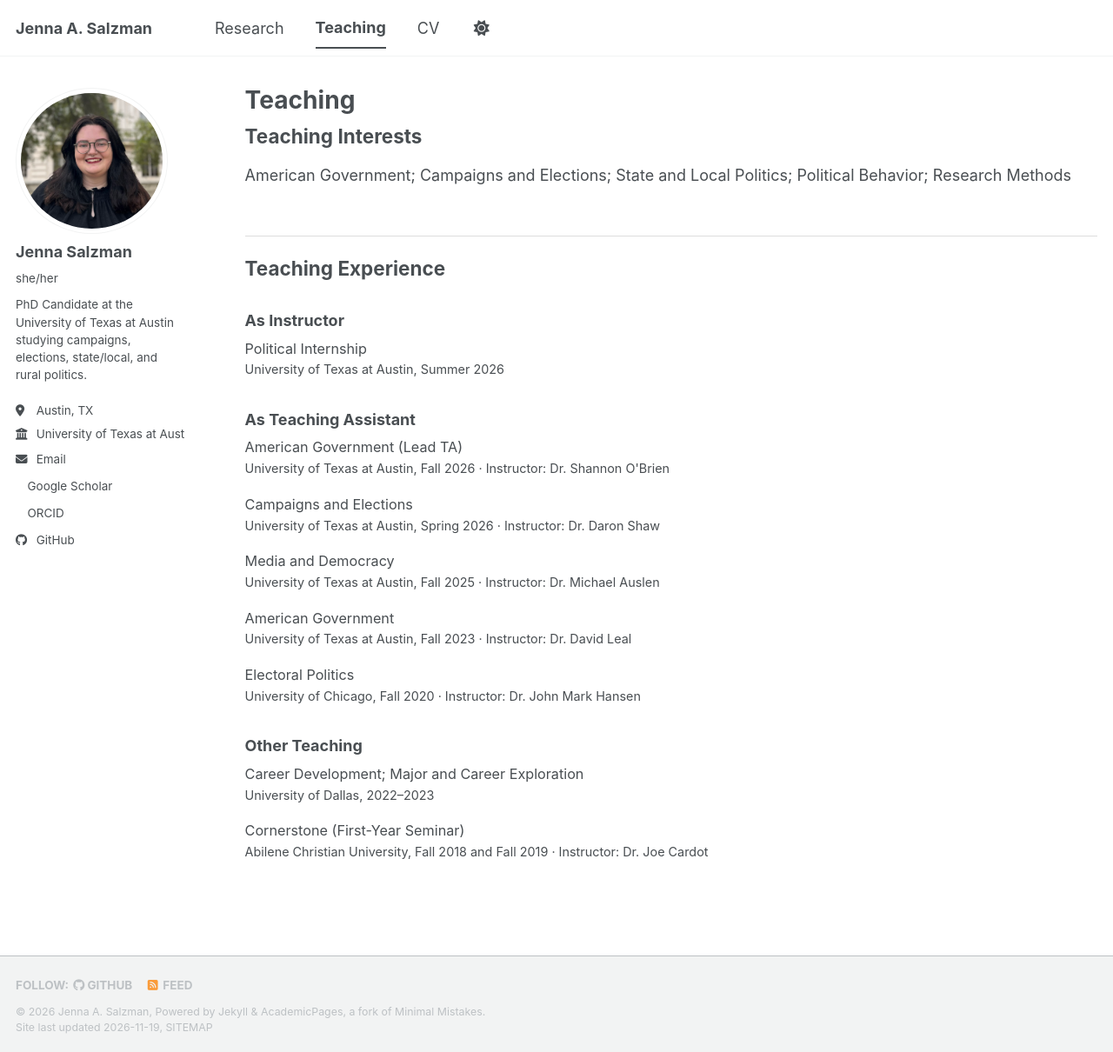
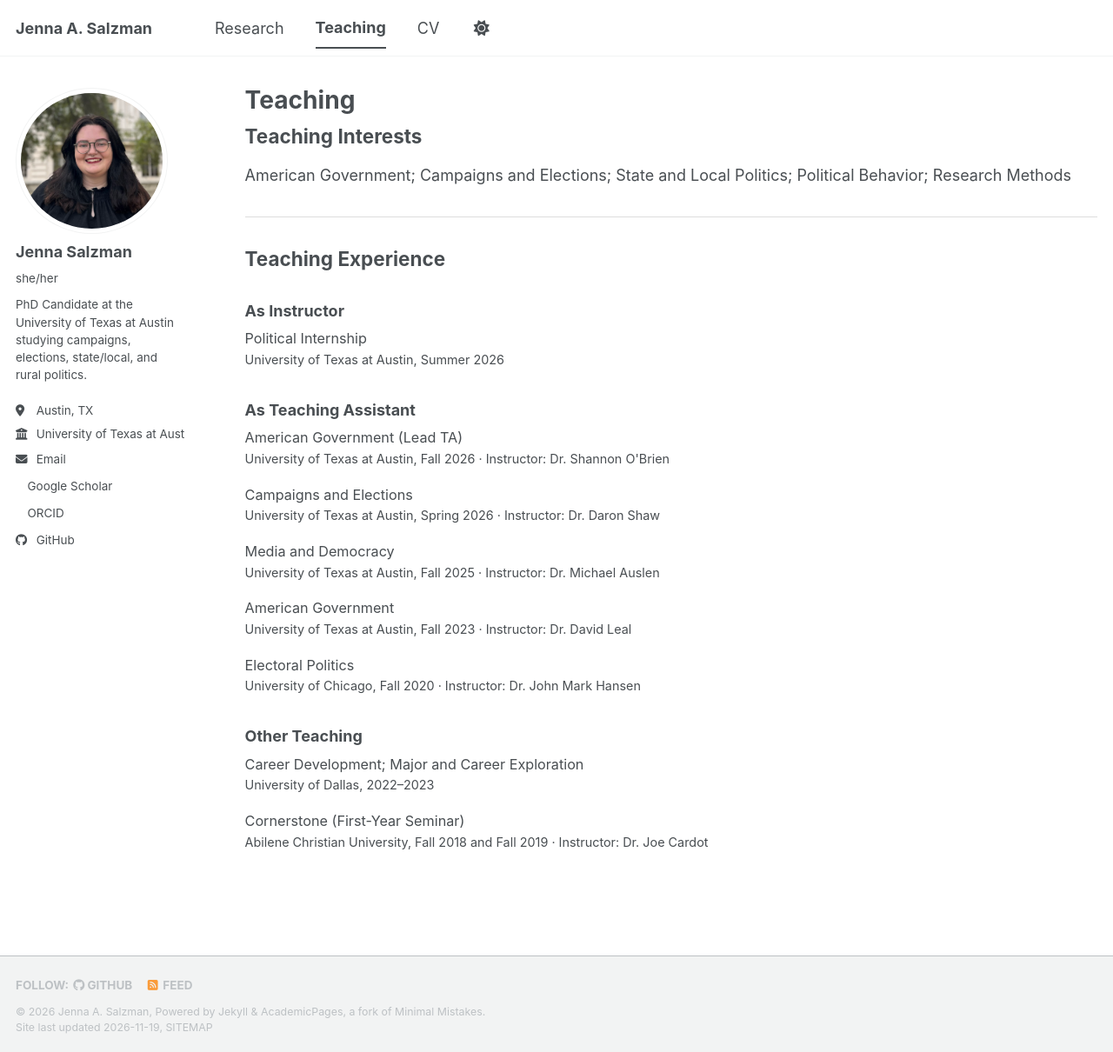
Before and after one commit to jasalzman/jasalzman.github.io, a Jekyll site: the page built from _pages/teaching.html, in a window 1280 px wide and 1210 px high. Shown: the whole window at 87% size. Built offline with Jekyll 4.4.1, drawn with Linux system fonts in a browser that asks for light colours; a script bundle is joined from its source files by our own code; a style sheet for code colours, icons or effects is not loaded.

Commit message:
Update teaching.html

```diff
--- a/_pages/teaching.html
+++ b/_pages/teaching.html
@@ -14,9 +14,9 @@ author_profile: true
   .entry summary { cursor: pointer; font-weight: bold; }
   .entry details p { margin: 0.4em 0 0 0; }
     .archive h2 {
-    margin-top: 2.5em;
-    padding-top: 1em;
-    border-top: 1px solid #ddd;
+    margin-top: 1.5em;
+    padding-top: 1.5em;
+    border-top: 1.5px solid #ddd;
     border-bottom: none;
   }
   .archive h2:first-of-type {
```
